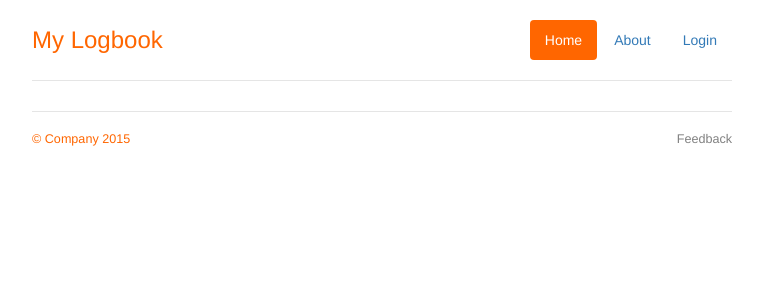
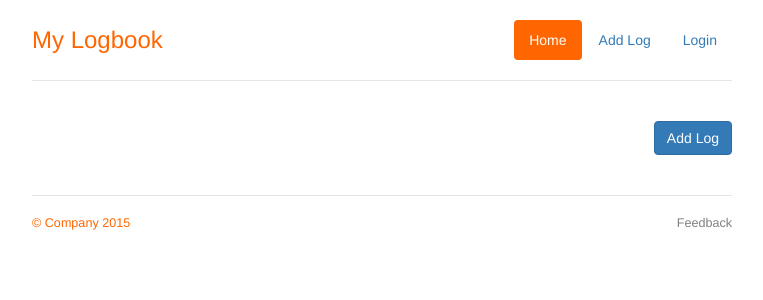
Before and after one commit to ericacheong/mylogbook, a Flask app: page / in a window 1280 px wide. Shown: the top 300 px of the page, without its empty margins (258-1021 px from the left). Run offline with Flask 2, Linux system fonts and the light colour scheme; data that the repository does not hold is empty; parts of the project's set-up code (start-up, migrations or seed data) failed here and were passed over; some libraries are stand-ins or nearby versions.

Commit message:
feat: complete log creation process

```diff
--- a/logbook/log/models.py
+++ b/logbook/log/models.py
@@ -31,7 +31,7 @@ tag_log_tbl = db.Table('tag_log_tbl',
 
 class Tag(db.Model):
     id = db.Column(db.Integer, primary_key=True)
-    name = db.Column(db.String(250))
+    name = db.Column(db.String(250), unique=True)
 
 class Log(db.Model):
     id = db.Column(db.Integer, primary_key=True)
--- a/logbook/log/views.py
+++ b/logbook/log/views.py
@@ -5,25 +5,52 @@
 
 """
 
-from flask import current_app, Blueprint, render_template
+from flask import (current_app, Blueprint, render_template, request,
+    redirect, url_for, flash)
 from logbook.log.models import User, Tag, Log
+from logbook.extensions import db
 
 log = Blueprint('log', __name__)
 
 @log.route('/')
 def index():
-    logs = Log.query.all()
+    logs = Log.query.order_by(Log.create_date.desc())
     return render_template("index.html", logs=logs)
-	# return 'Hello. This is my logbook!'
 
-@log.route('/new/')
+@log.route('/new/', methods=['GET','POST'])
 def new_log():
-    return "This page adds a log entry."
+    if request.method == 'POST':
+        print "in POST"
+        newlog = Log(subject=request.form['subject'],
+                     link=request.form['link'],
+                     notes=request.form['notes'],
+                     user_id=1)  #TODO: get user_id from session
+
+        # process tags
+        tags = request.form['tag'].split(',')
+
+        for t in tags:
+            print t
+            tag = Tag.query.filter_by(name=t.lower()).first()
+            if tag:
+                newlog.tag.append(tag)
+            else:
+                tag = Tag(name=t.lower())
+                newlog.tag.append(tag)
+        db.session.add(newlog)
+        db.session.commit()
+        return redirect(url_for('log.index'))
+    else:
+        return render_template("log/newlog.html")
 
 @log.route('/<int:log_id>/edit/')
-def edit_log():
+def edit_log(log_id):
     return "This page edits a log entry."
 
 @log.route('/<int:log_id>/delete')
-def delete_log():
+def delete_log(log_id):
     return "This page deletes a log entry."
+
+@log.route('/tag/<tagname>')
+def show_tag(tagname):
+    return "This page shows all entries with %s." % tagname
--- a/logbook/templates/index.html
+++ b/logbook/templates/index.html
@@ -6,10 +6,10 @@
     {% for l in logs %}
     <div class="row marketing">
 
-        <div class="col-lg-2">
-            <b>{{l.create_date.strftime('%Y-%m-%d')}}</b>
+        <div class="col-md-2">
+            <b>{{l.create_date.strftime('%Y-%m-%d %H:%M')}}</b>
         </div>
-        <div class="col-lg-10">
+        <div class="col-md-10">
             <b>{{l.subject}}</b><br />
             <small><a href="{{l.link}}">{{l.link}}</a></small>
             <p>{{l.notes}}</p>
@@ -21,5 +21,8 @@
         </div>
     </div>
     {% endfor %}
+    <div class ="row marketing">
+        <a class="btn btn-primary pull-right" href="{{url_for('log.new_log')}}">Add Log</a>
+    </div>
 
 {% endblock %}
--- a/logbook/templates/layout.html
+++ b/logbook/templates/layout.html
@@ -14,8 +14,8 @@
       <div class="header clearfix">
         <nav>
           <ul class="nav nav-pills pull-right">
-            <li role="presentation" class="active"><a href="#">Home</a></li>
-            <li role="presentation"><a href="#">About</a></li>
+            <li role="presentation" class="active"><a href="/">Home</a></li>
+            <li role="presentation"><a href="#">Add Log</a></li>
             <li role="presentation"><a href="#">Login</a></li>
           </ul>
         </nav>
@@ -37,7 +37,4 @@
 
     </div> <!-- /container -->
 
-
-
-
 {% endblock %}
```
Also changed, not shown: logbook/templates/log/newlog.html (added, +40 -0 lines), logbook/utils/seeddata.py (+8 -4 lines).
